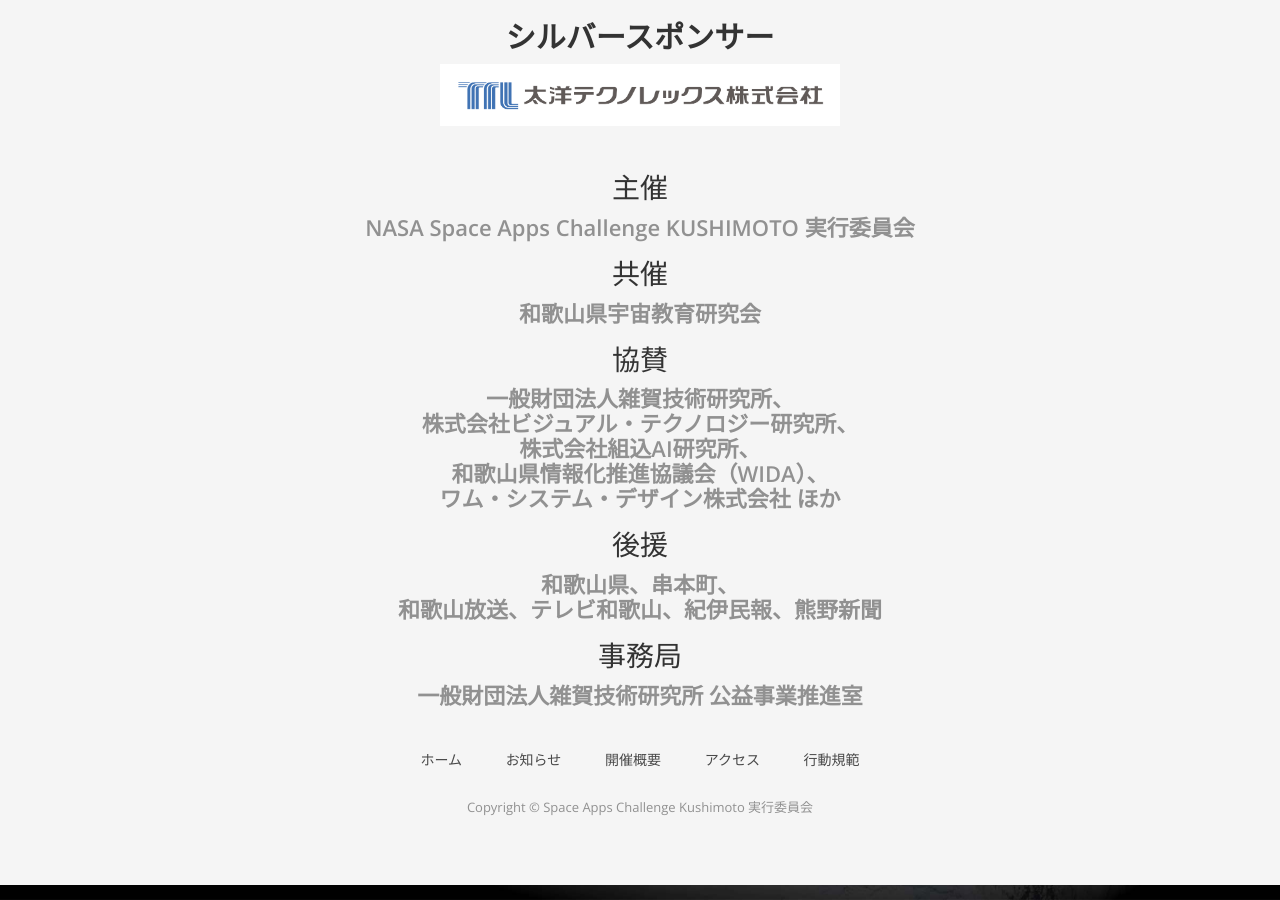
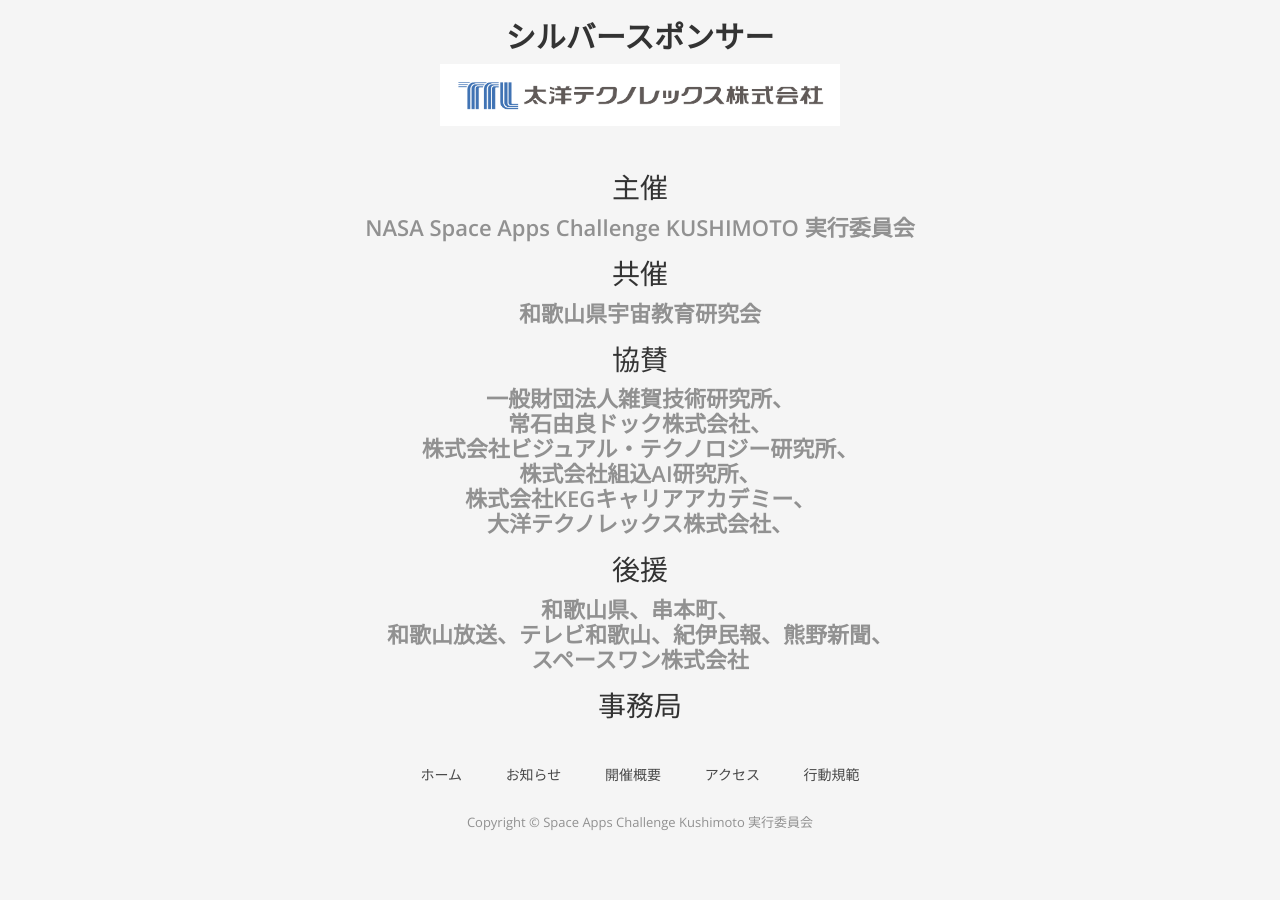
Before and after one commit to space-apps-kushimoto/space-apps-kushimoto.github.io, a Jekyll site: the page built from index.html, in a window 1280 px wide and 900 px high, scrolled down 3154 px. Built offline with Jekyll 4.4.1, drawn with Linux system fonts in a browser that asks for light colours; nearby versions of some CDN libraries; some web fonts are replaced; a script that is not in the unit is left out.

Commit message:
Update footer.html

```diff
--- a/_includes/footer.html
+++ b/_includes/footer.html
@@ -83,19 +83,27 @@
       <p style="text-align: center;">和歌山県宇宙教育研究会</p>
       <h3>協賛</h3>
       <div style="text-align: center;">
-        <p>一般財団法人雑賀技術研究所、</br>
+        <p>
+        一般財団法人雑賀技術研究所、</br>
+        常石由良ドック株式会社、</br>
         株式会社ビジュアル・テクノロジー研究所、</br>
         株式会社組込AI研究所、</br>
-        和歌山県情報化推進協議会（WIDA）、</br>
-        ワム・システム・デザイン株式会社 ほか</p>
+        株式会社KEGキャリアアカデミー、</br>
+        大洋テクノレックス株式会社、</br>
+        </p>
       </div>
       <h3>後援</h3>
       <div style="text-align: center;">
-        <p>和歌山県、串本町、</br>
-        和歌山放送、テレビ和歌山、紀伊民報、熊野新聞</p>
+        <p>
+        和歌山県、串本町、</br>
+        和歌山放送、テレビ和歌山、紀伊民報、熊野新聞、</br>
+        スペースワン株式会社
+      </p>
       </div>
       <h3>事務局</h3>
+      <!--
       <p style="text-align: center;">一般財団法人雑賀技術研究所 公益事業推進室</p>
+      -->
     </div>
 
     <div class="row" style="margin-top: 3em;">
```
